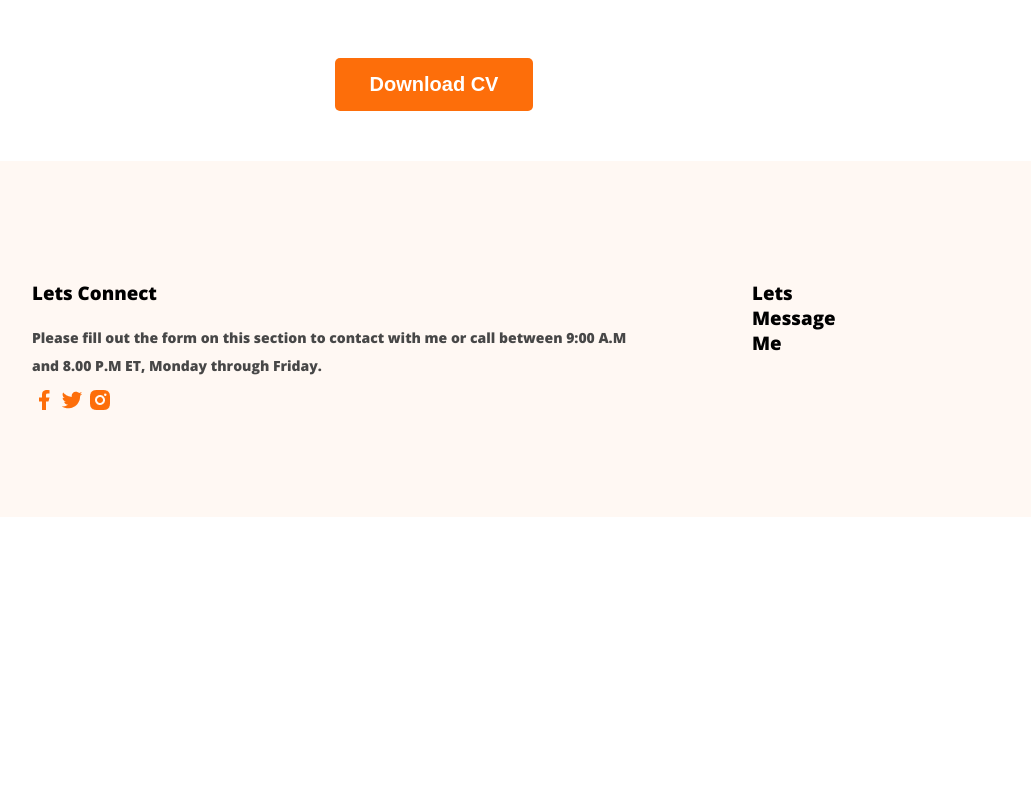
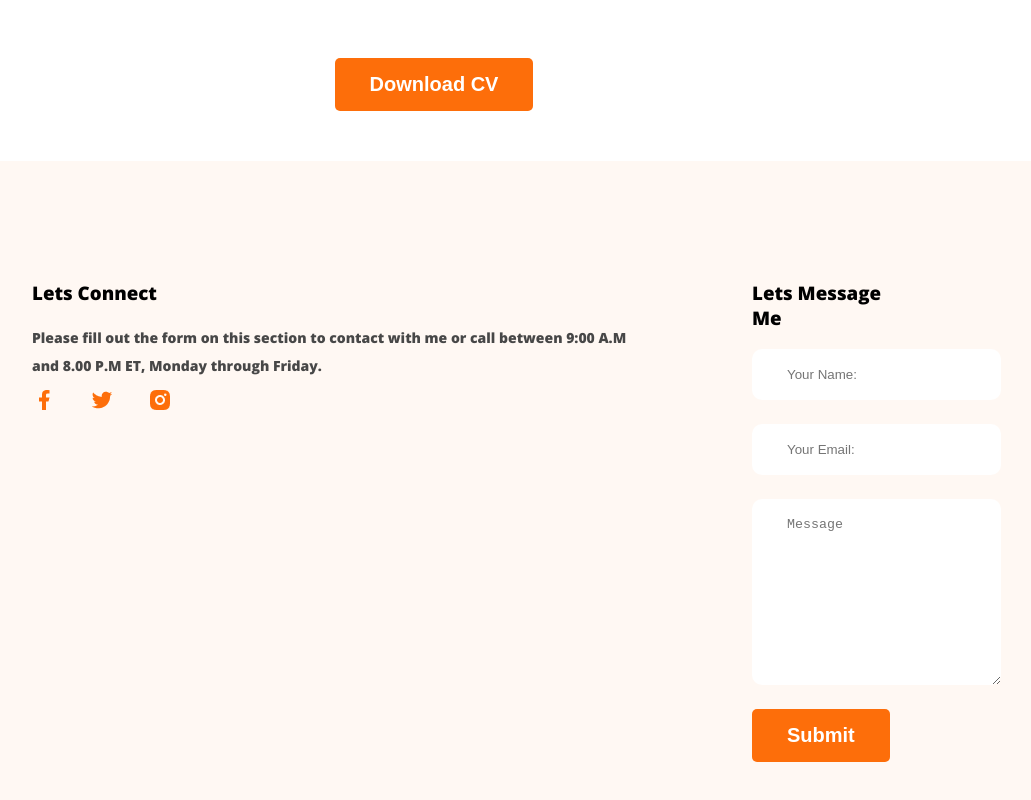
Before and after one commit to WasifulKaium/webdeveloper-portfolio, a plain HTML site: page index.html in a window 1280 px wide. Shown: the part 2981-3781 px from the top of the page, without its empty margins (206-1237 px from the left). Before the commit the page ends 3506 px from the top, so only its background shows below. Drawn offline with nearby package versions, Linux system fonts and the light colour scheme.

Commit message:
finished footer

```diff
--- a/index.html
+++ b/index.html
@@ -161,6 +161,12 @@
 
             <div class="footer-column">
                 <h3 class="footer-column-titile">Lets Message Me</h3>
+                <form class="contact" action="">
+                    <input type="text" placeholder="Your Name:">
+                    <input type="email" placeholder="Your Email:">
+                    <textarea name="" id="" cols="30" rows="10">Message</textarea>
+                    <input class="btn-primary" type="submit" name="" id="">
+                </form>
 
             </div>
     </footer>
--- a/styles/portfolio.css
+++ b/styles/portfolio.css
@@ -190,3 +190,16 @@ box-shadow: 0px 6px 50px 0px rgba(0, 0, 0, 0.06);
     font-weight: 400;
     line-height: 28px;
 }
+.social-links a{
+    margin-right: 30px;
+}
+.contact input[type="text"], .contact input[type="email"], textarea{
+    display: block;
+    margin-bottom: 24px;
+    padding: 18px 35px;
+    color: #757575;
+    border-radius: 10px;
+    background: #FFF;
+    border: 0;
+    width: 130%;
+}
```
